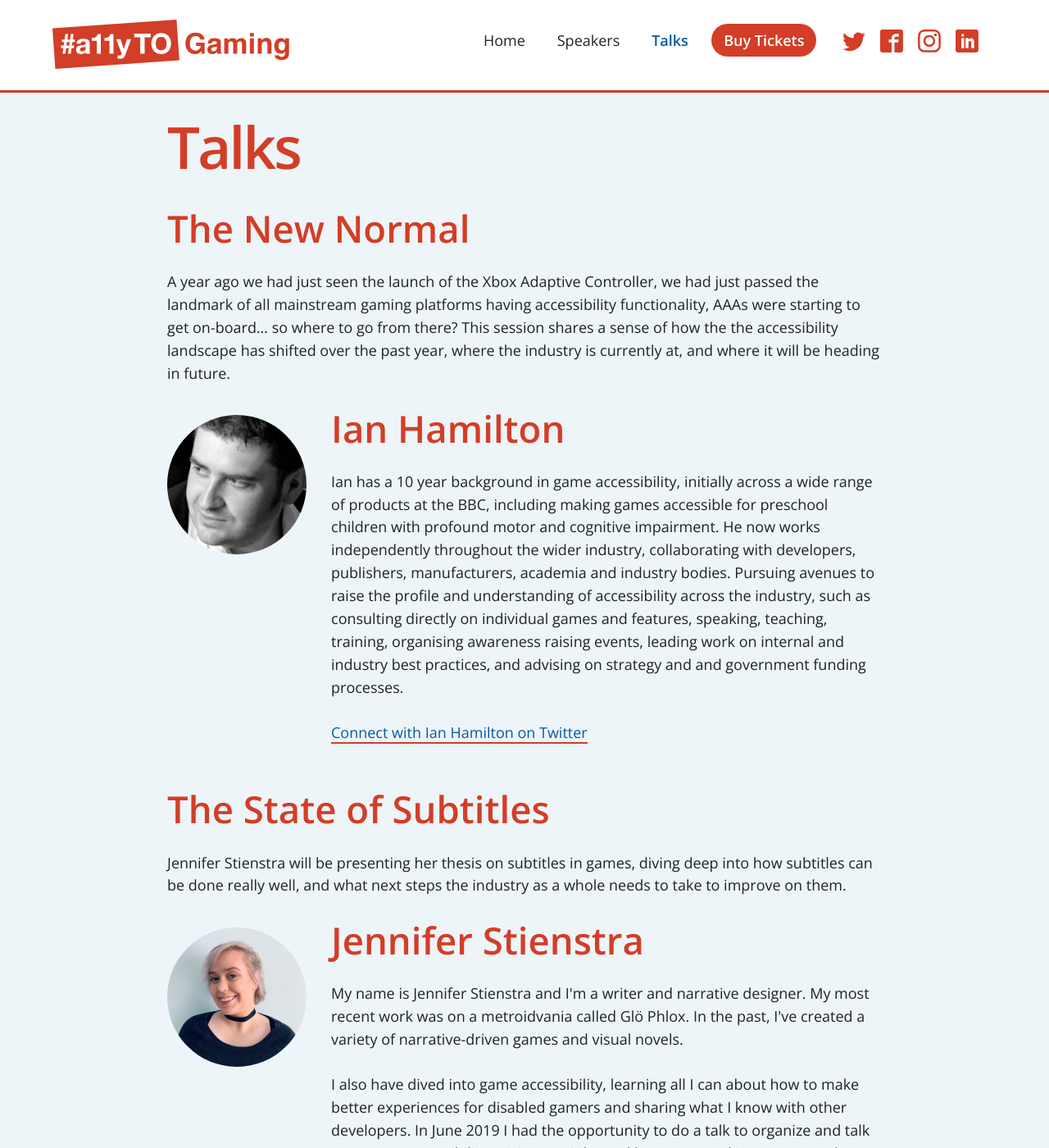
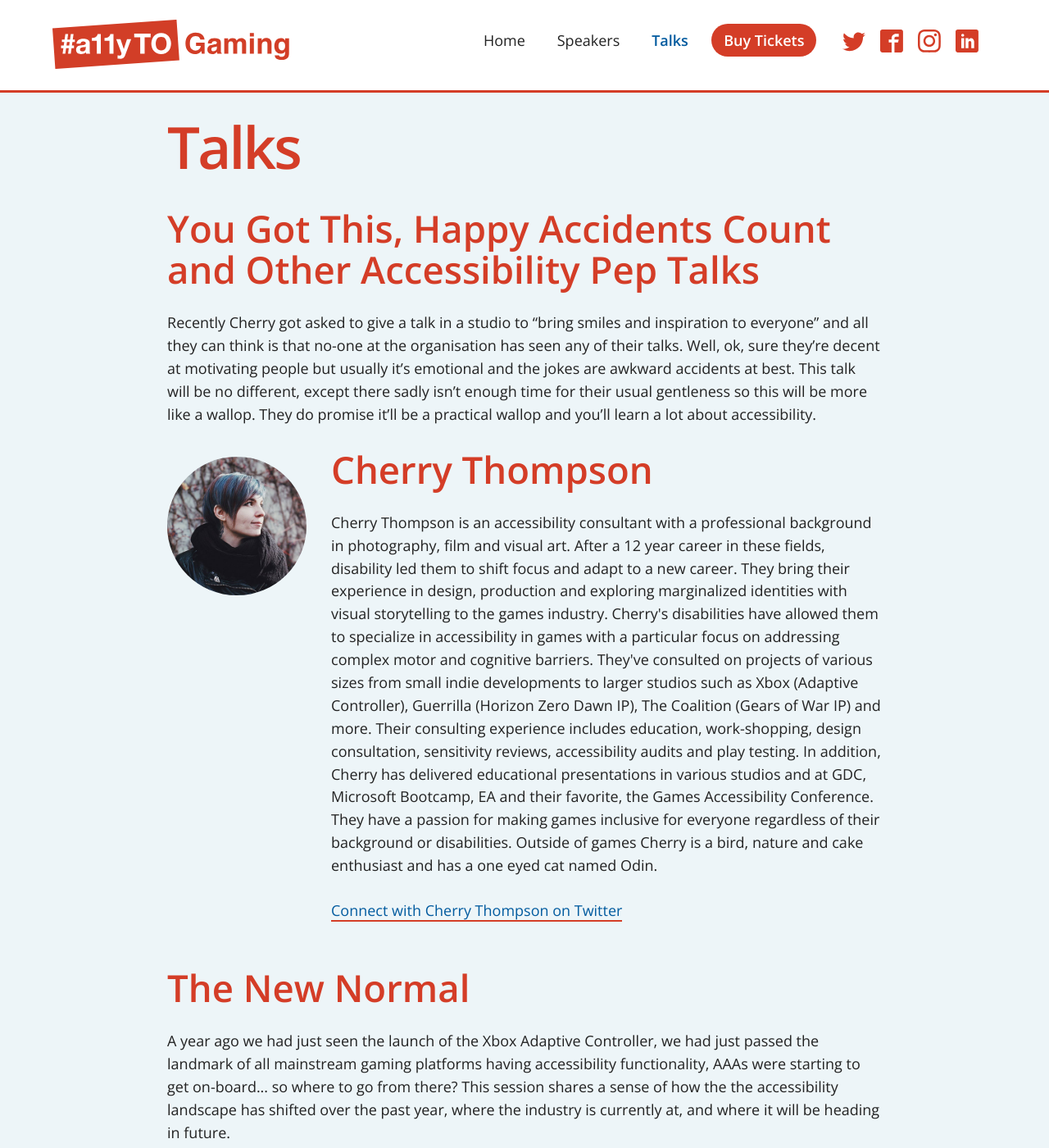
Before and after one commit to a11yTO/static-gaming-site, a Jekyll site: the page built from talks.html, in a window 1280 px wide and 1400 px high. Shown: the whole window at 82% size. Built offline with Jekyll 4.4.1, drawn with Linux system fonts in a browser that asks for light colours.

Commit message:
Add Cherry's talk

```diff
--- a/talks.html
+++ b/talks.html
@@ -15,12 +15,16 @@ description: Here are the talks lined up for 2019!
             <img src="/assets/speakers/Steve-Saylor_400x400.jpg" alt="Headshot of Steve Saylor" />
             <p class="speaker-bio">Steve Saylor is a Toronto-based podcaster, radio host, YouTube Gamer, Graphic Designer, College Professor all while being blind! Starting in 2015, his entertaining YouTube series "Blind Gamer" fuses humour with his passion for playing video games while being very bad at it. In just a few short years he is considered a thought leader on accessibility in gaming and an advocate for developers to push video game accessibility forward. Steve is the top Blind Gamer in Canada and thinks you're awesome.</p>
             <p class="speaker-twitter"><a href="https://twitter.com/stevesaylor" target="_blank">Connect with Steve Saylor on Twitter</a></p>
+        </section> -->
+        <section id="You-Got-This" class="talk">
+            <h2 class="talk-name">You Got This, Happy Accidents Count and Other Accessibility Pep Talks</h2>
+            <p class="talk-desc">Recently Cherry got asked to give a talk in a studio to “bring smiles and inspiration to everyone” and all they can think is that no-one at the organisation has seen any of their talks. Well, ok, sure they’re decent at motivating people but usually it’s emotional and the jokes are awkward accidents at best. This talk will be no different, except there sadly isn’t enough time for their usual gentleness so this will be more like a wallop. They do promise it’ll be a practical wallop and you’ll learn a lot about accessibility.</p>
+            <section id="cherryrae" class="speaker-detail clearfix">
+                <h3 class="speakerName">Cherry Thompson</h3>
+                <img src="/assets/speakers/Cherry-Thompson_400x400.jpg" alt="Headshot of Cherry Thompson" />
+                <p>Cherry Thompson is an accessibility consultant with a professional background in photography, film and visual art. After a 12 year career in these fields, disability led them to shift focus and adapt to a new career. They bring their experience in design, production and exploring marginalized identities with visual storytelling to the games industry. Cherry's disabilities have allowed them to specialize in accessibility in games with a particular focus on addressing complex motor and cognitive barriers. They've consulted on projects of various sizes from small indie developments to larger studios such as Xbox (Adaptive Controller), Guerrilla (Horizon Zero Dawn IP), The Coalition (Gears of War IP) and more. Their consulting experience includes education, work-shopping, design consultation, sensitivity reviews, accessibility audits and play testing. In addition, Cherry has delivered educational presentations in various studios and at GDC, Microsoft Bootcamp, EA and their favorite, the Games Accessibility Conference. They have a passion for making games inclusive for everyone regardless of their background or disabilities. Outside of games Cherry is a bird, nature and cake enthusiast and has a one eyed cat named Odin.</p><p><a href="https://twitter.com/cherryrae" target="_blank">Connect with Cherry Thompson on Twitter</a></p>
+            </section>
         </section>
-        <section id="cherryrae" class="speaker-detail clearfix">
-            <h2 class="speakerName">Cherry Thompson</h2>
-            <img src="/assets/speakers/Cherry-Thompson_400x400.jpg" alt="Headshot of Cherry Thompson" />
-            <p>Cherry Thompson is an accessibility consultant with a professional background in photography, film and visual art. After a 12 year career in these fields, disability led them to shift focus and adapt to a new career. They bring their experience in design, production and exploring marginalized identities with visual storytelling to the games industry. Cherry's disabilities have allowed them to specialize in accessibility in games with a particular focus on addressing complex motor and cognitive barriers. They've consulted on projects of various sizes from small indie developments to larger studios such as Xbox (Adaptive Controller), Guerrilla (Horizon Zero Dawn IP), The Coalition (Gears of War IP) and more. Their consulting experience includes education, work-shopping, design consultation, sensitivity reviews, accessibility audits and play testing. In addition, Cherry has delivered educational presentations in various studios and at GDC, Microsoft Bootcamp, EA and their favorite, the Games Accessibility Conference. They have a passion for making games inclusive for everyone regardless of their background or disabilities. Outside of games Cherry is a bird, nature and cake enthusiast and has a one eyed cat named Odin.</p><p><a href="https://twitter.com/cherryrae" target="_blank">Connect with Cherry Thompson on Twitter</a></p>
-        </section> -->
         <section id="The-New-Normal" class="talk">
             <h2 class="talk-name">The New Normal</h2>
             <p class="talk-desc">A year ago we had just seen the launch of the Xbox Adaptive Controller, we had just passed the landmark of all mainstream gaming platforms having accessibility functionality, AAAs were starting to get on-board... so where to go from there? This session shares a sense of how the the accessibility landscape has shifted over the past year, where the industry is currently at, and where it will be heading in future.</p>
```
